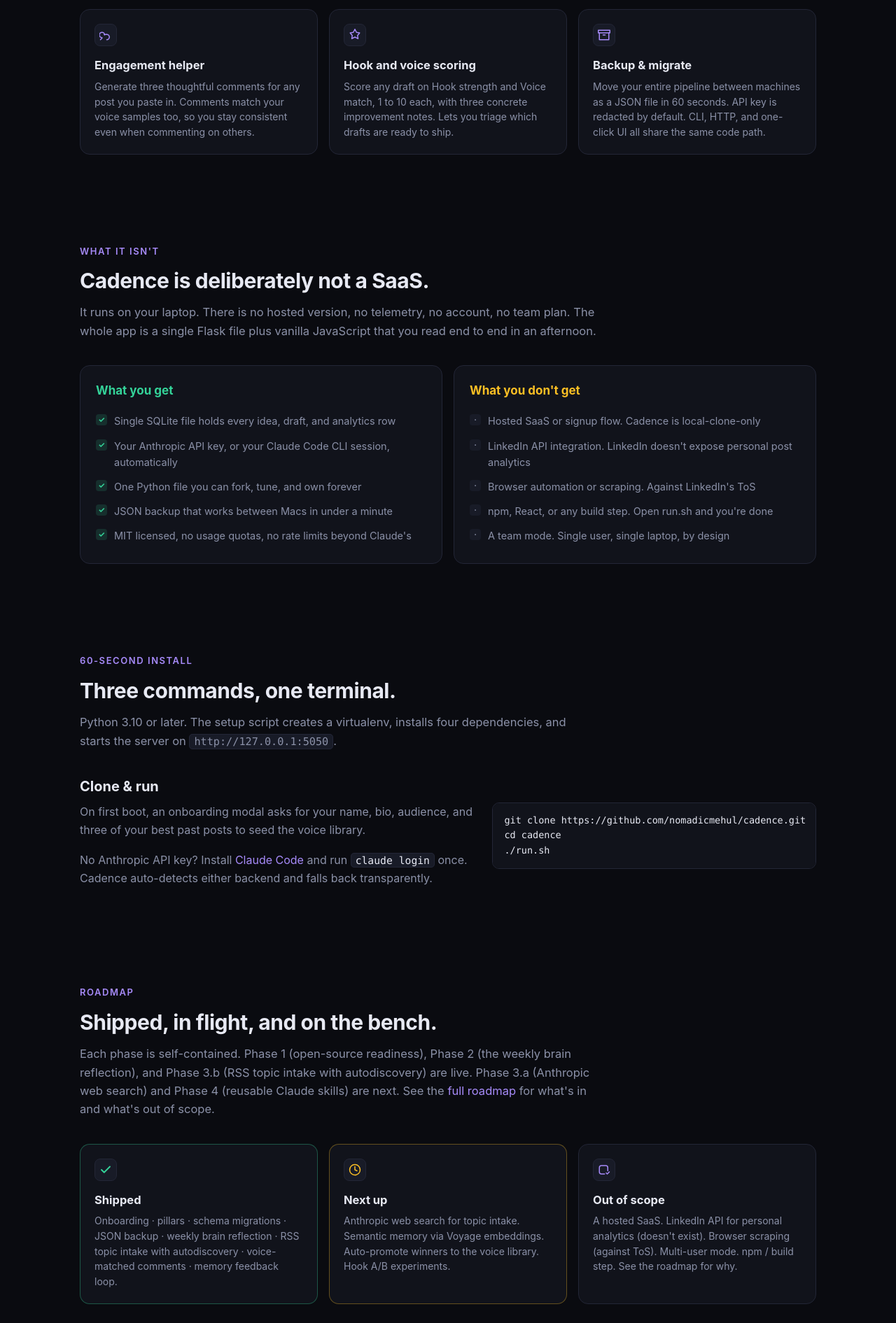
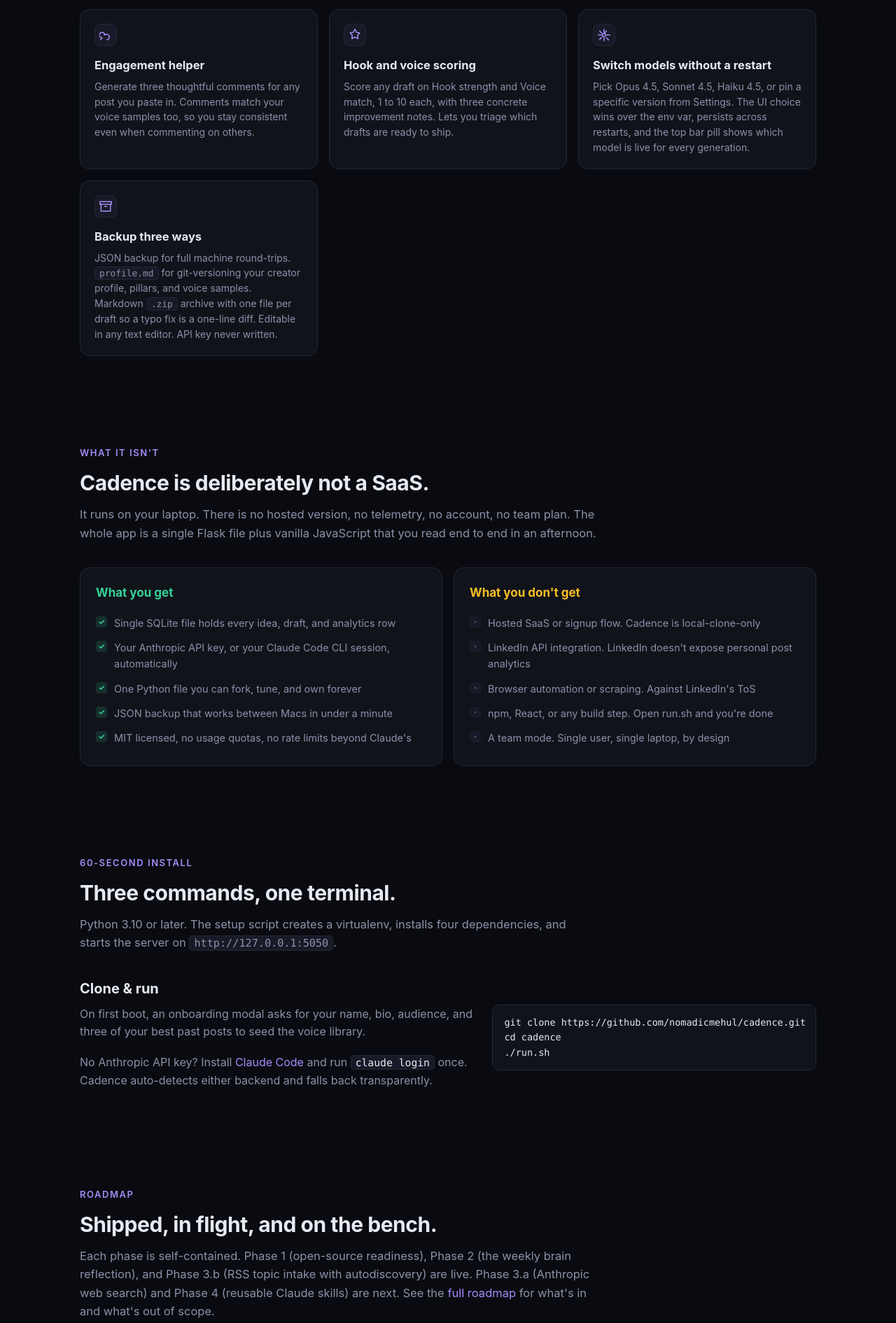
Before and after one commit to nomadicmehul/cadence, a plain HTML site: page docs/index.html in a window 1280 px wide. Shown: the part 1397-3288 px from the top of the page at 70% size. Drawn offline with Linux system fonts and the light colour scheme.

Commit message:
Docs: cover model picker + profile.md + markdown .zip on landing page and README
Both docs/index.html and README.md were last refreshed before the model
picker (PR #7, merged), the profile.md export (PR #9, in flight on the
base of this branch), and the markdown backup .zip (this branch's
feature) were complete. Catching them up.

docs/index.html
- New "Switch models without a restart" card in the Features grid:
  Opus / Sonnet / Haiku from Settings, picker persists across restarts,
  top-bar pill reflects the live choice.
- "Backup & migrate" card replaced with "Backup three ways": JSON for
  machines, profile.md for the human-editable creator profile, markdown
  .zip for the whole DB with one file per draft.
- "Shipped" roadmap card expanded to include the three new feature
  lines.

README.md
- "What's inside" Settings row rewritten to mention the model picker
  AND the three backup formats. Previously listed only "backup/restore"
  which had become misleading.
- Roadmap "Recently shipped" section gets two new bullets: live model
  picker (with the DB-beats-env priority note) and human-editable
  backups (profile.md + markdown .zip, both with additive UPSERT
  semantics).

No new sections, no new copy in the "What you don't get" area, no
em-dashes added (the 14 pre-existing ones in README are untouched).
86-test suite remains green.

```diff
--- a/docs/index.html
+++ b/docs/index.html
@@ -428,10 +428,18 @@
 
       <div class="card">
         <div class="ico" aria-hidden="true">
+          <svg width="18" height="18" viewBox="0 0 24 24" fill="none" stroke="currentColor" stroke-width="2" stroke-linecap="round" stroke-linejoin="round"><circle cx="12" cy="12" r="3"/><path d="M12 1v6m0 10v6m11-11h-6M7 12H1m15.5-7.5l-4.2 4.2M7.7 16.3l-4.2 4.2m0-16l4.2 4.2m8.6 8.6l4.2 4.2"/></svg>
+        </div>
+        <h3>Switch models without a restart</h3>
+        <p>Pick Opus 4.5, Sonnet 4.5, Haiku 4.5, or pin a specific version from Settings. The UI choice wins over the env var, persists across restarts, and the top bar pill shows which model is live for every generation.</p>
+      </div>
+
+      <div class="card">
+        <div class="ico" aria-hidden="true">
           <svg width="18" height="18" viewBox="0 0 24 24" fill="none" stroke="currentColor" stroke-width="2" stroke-linecap="round" stroke-linejoin="round"><path d="M21 8v13H3V8"/><path d="M1 3h22v5H1z"/><path d="M10 12h4"/></svg>
         </div>
-        <h3>Backup &amp; migrate</h3>
-        <p>Move your entire pipeline between machines as a JSON file in 60 seconds. API key is redacted by default. CLI, HTTP, and one-click UI all share the same code path.</p>
+        <h3>Backup three ways</h3>
+        <p>JSON backup for full machine round-trips. <code>profile.md</code> for git-versioning your creator profile, pillars, and voice samples. Markdown <code>.zip</code> archive with one file per draft so a typo fix is a one-line diff. Editable in any text editor. API key never written.</p>
       </div>
 
     </div>
@@ -524,9 +532,11 @@ cd cadence
         </div>
         <h3>Shipped</h3>
         <p>
-          Onboarding · pillars · schema migrations · JSON backup · weekly
-          brain reflection · RSS topic intake with autodiscovery ·
-          voice-matched comments · memory feedback loop.
+          Onboarding · pillars · schema migrations · JSON backup ·
+          weekly brain reflection · RSS topic intake with HTML feed
+          autodiscovery · voice-matched comments · memory feedback loop ·
+          live model picker (Opus / Sonnet / Haiku) · human-editable
+          <code>profile.md</code> + markdown <code>.zip</code> backup.
         </p>
       </div>
       <div class="card" style="border-color: rgba(251, 191, 36, 0.35)">
```
Also changed, not shown: 1 other file.
